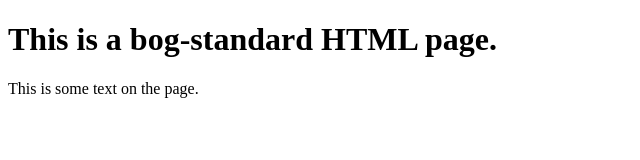
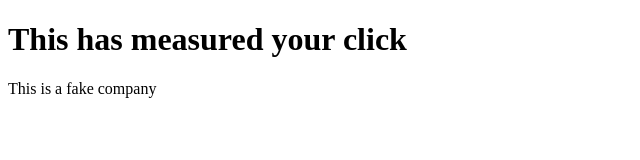
Before and after one commit to Joshjacksonheritage/Fix-IT, a plain HTML site: page Index.html in a window 1280 px wide. Shown: the whole page, without its empty margins (0-640 px from the left). Drawn offline with Linux system fonts and the light colour scheme.

Commit message:
Update Index.html

```diff
--- a/Index.html
+++ b/Index.html
@@ -1,10 +1,10 @@
 <!DOCTYPE html>
   <html>
   <head>
-    <title>My Bog-Standard HTML Page</title>
+    <title>Fix-IT Websitre</title>
   </head>
   <body>
-    <h1>This is a bog-standard HTML page.</h1>
-    <p>This is some text on the page.</p>
+    <h1>This has measured your click</h1>
+    <p>This is a fake company</p>
   </body>
   </html>
```
